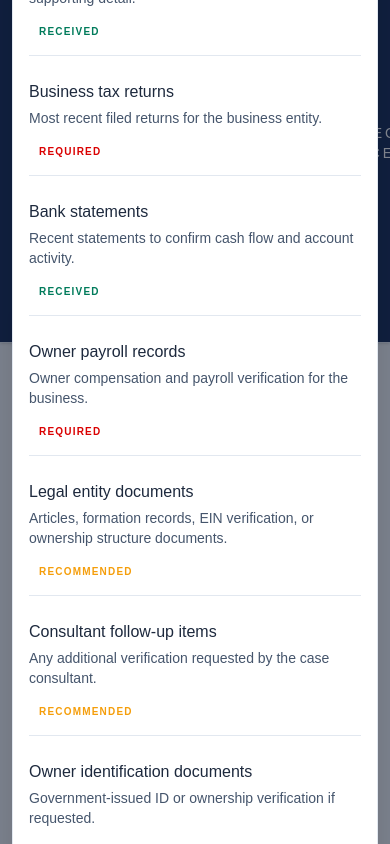
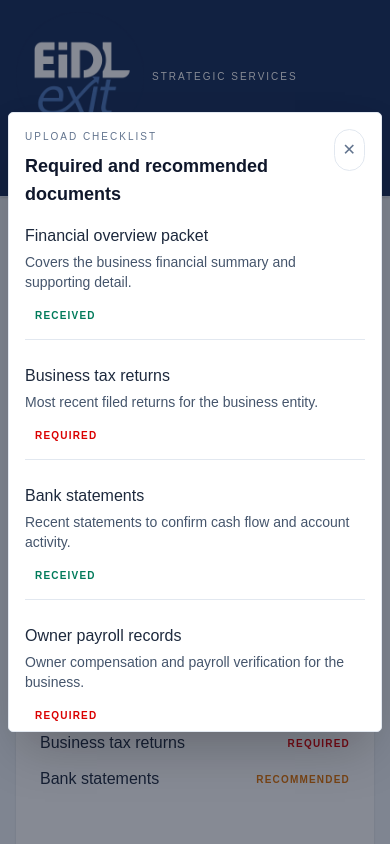
Before and after one commit to AzmayenMurshid/strategic-services, a Next.js app: page / in a window 390 px wide. Both pictures are taken after a click on the button "View all requirements". Shown: the top 844 px of the page. Built offline with nearby package versions, Linux system fonts and the light colour scheme.

Commit message:
mobile style

```diff
--- a/app/page.tsx
+++ b/app/page.tsx
@@ -91,32 +91,32 @@ export default function Home() {
 
   return (
     <div className="min-h-screen overflow-x-hidden bg-slate-100 text-slate-900">
-      <header className="w-full border-b border-slate-200 bg-[#152c58] px-4 shadow-sm sm:px-6">
+      <header className="w-full border-b border-slate-200 bg-[#152c58] px-4 py-3 shadow-sm sm:px-6 sm:py-5">
         <div className="mx-auto max-w-[1600px]">
-          <div className="flex flex-col gap-4 lg:flex-row lg:items-center lg:justify-between">
-            <div className="flex min-w-0 items-center gap-3">
+          <div className="flex flex-col gap-3 sm:gap-4 lg:flex-row lg:items-center lg:justify-between">
+            <div className="flex min-w-0 items-center gap-2 sm:gap-3">
               <img
                 src="EIDLexit/logo.png"
                 alt="EIDLexit logo"
-                className="min-h-[8rem] w-auto max-w-full object-contain sm:h-16"
+                className="h-[8rem] w-auto max-w-full object-contain sm:h-16"
               />
-              <p className="text-sm font-medium uppercase tracking-[0.2em] text-white sm:text-base">
+              <p className="text-[10px] font-medium uppercase tracking-[0.2em] text-white sm:text-base">
                 Strategic Services
               </p>
             </div>
 
-            <div className="flex flex-wrap items-center gap-3 sm:gap-4">
+            <div className="flex flex-wrap items-center gap-2 sm:gap-4">
               <div className="relative">
                 <button
                   type="button"
                   aria-label="Open client profile"
                   onClick={() => setIsProfileMenuOpen((value) => !value)}
-                  className="flex max-w-full items-center gap-2 rounded-[5px] px-3 py-2 text-left shadow-lg transition hover:border-slate-300 hover:bg-slate-900"
+                  className="flex max-w-full items-center gap-2 rounded-[5px] px-2 py-1.5 text-left shadow-lg transition hover:border-slate-300 hover:bg-slate-900 sm:px-3 sm:py-2"
                 >
-                  <span className="shrink-0 text-[10px] font-medium uppercase tracking-[0.12em] text-slate-500 sm:text-xs">
+                  <span className="shrink-0 text-[8px] font-medium uppercase tracking-[0.12em] text-slate-400 sm:text-xs">
                     {isProfileMenuOpen ? "" : "Profile"}
                   </span>
-                  <span className="ml-2 truncate text-base font-semibold text-slate-100 sm:text-lg">Jordan Martinez</span>
+                  <span className="ml-1 truncate text-sm font-semibold text-slate-100 sm:ml-2 sm:text-lg">Jordan Martinez</span>
                 </button>
 
                 {isProfileMenuOpen && (
@@ -391,19 +391,19 @@ export default function Home() {
 
       {isRequirementsModalOpen && (
         <div
-          className="fixed inset-0 z-50 flex items-center justify-center bg-slate-900/50 p-3 sm:p-4"
+          className="fixed inset-0 z-50 flex items-center justify-center bg-slate-900/50 p-2 sm:p-4"
           onClick={() => setIsRequirementsModalOpen(false)}
         >
           <div
-            className="w-full max-w-2xl rounded-[5px] border border-slate-200 bg-white p-4 shadow-2xl sm:p-6"
+            className="max-h-[88vh] w-full max-w-xl overflow-hidden rounded-[5px] border border-slate-200 bg-white shadow-2xl sm:max-w-2xl"
             onClick={(event) => event.stopPropagation()}
           >
-            <div className="flex items-start justify-between gap-3">
+            <div className="flex items-start justify-between gap-3 p-4 sm:p-6">
               <div className="min-w-0">
                 <p className="text-[10px] font-medium uppercase tracking-[0.2em] text-slate-500 sm:text-sm">
                   Upload checklist
                 </p>
-                <h2 className="mt-2 text-xl font-semibold text-slate-900 sm:text-2xl">
+                <h2 className="mt-2 text-lg font-semibold text-slate-900 sm:text-2xl">
                   Required and recommended documents
                 </h2>
               </div>
@@ -417,7 +417,7 @@ export default function Home() {
               </button>
             </div>
 
-            <div className="mt-5">
+            <div className="mt-0 max-h-[60vh] overflow-y-auto px-4 pb-4 sm:px-6 sm:pb-6">
               {documentRequirements.map((doc, index) => (
                 <div key={doc.label} className="py-3 first:pt-0 last:pb-0">
                   <div className="flex flex-col gap-3 sm:flex-row sm:items-start sm:justify-between">
@@ -445,16 +445,6 @@ export default function Home() {
                 </div>
               ))}
             </div>
-
-           {/* <div className="mt-6 flex justify-end">
-              <button
-                type="button"
-                onClick={() => setIsRequirementsModalOpen(false)}
-                className="rounded-xl bg-[#152c58] px-4 py-2 text-sm font-medium text-white hover:opacity-80"
-              >
-                Close
-              </button>
-            </div> */}
           </div>
         </div>
       )}
```
